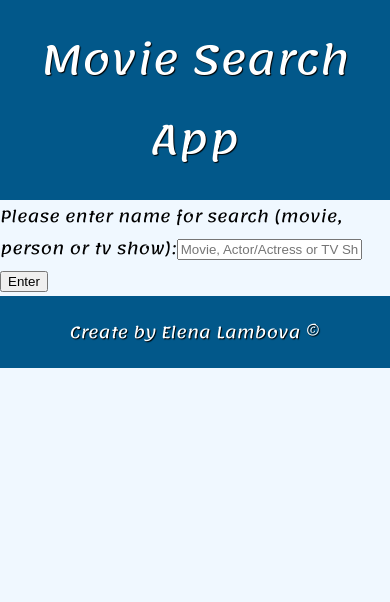
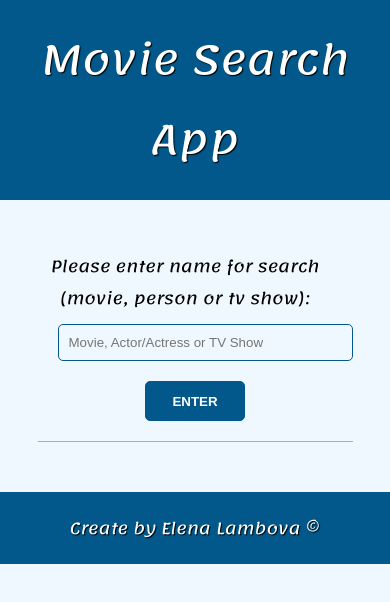
Before and after one commit to elambova/MovieApp, a React app: page / in a window 390 px wide. Shown: the top 602 px of the page. Built offline with nearby package versions, Linux system fonts and the light colour scheme.

Commit message:
Add new styles

```diff
--- a/src/styles/style.scss
+++ b/src/styles/style.scss
@@ -21,7 +21,7 @@ body {
   top: 0;
 }
 
-#content {
+.content {
   margin: 10px auto;
   padding: 20px;
   border-radius: 10px;
@@ -98,6 +98,7 @@ body {
       height: 360px;
       margin: 10px;
       text-align: center;
+      cursor: pointer;
 
       & > p {
         display: flex;
@@ -118,7 +119,7 @@ body {
 }
 
 @media only screen and (max-width: 768px) {
-  #content form {
+  .content form {
     width: 90%;
 
     & > div {
```
